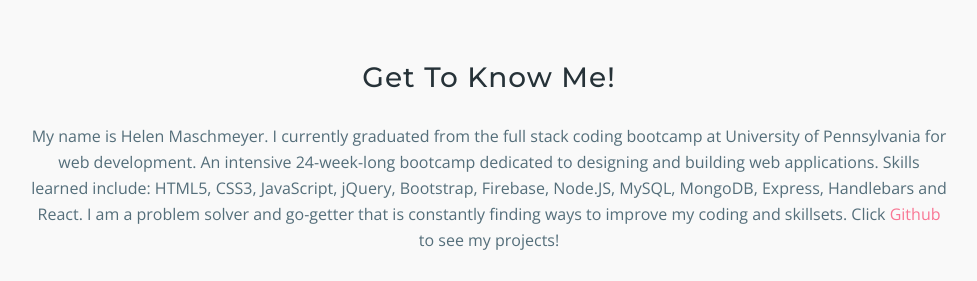
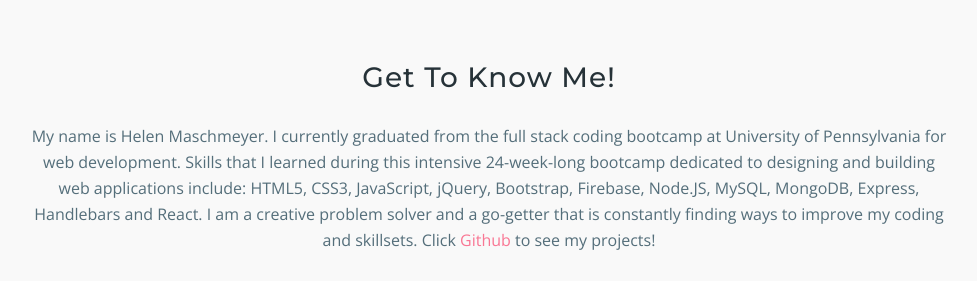
Before and after one commit to helenmasch/helens-portfolio2020, a plain HTML site: page index.html in a window 1280 px wide. Shown: the part 1540-1821 px from the top of the page, without its empty margins (151-1128 px from the left). Drawn offline with nearby package versions, Linux system fonts and the light colour scheme; files whose address does not match are found by name.

Commit message:
updating about me section with content

```diff
--- a/index.html
+++ b/index.html
@@ -197,7 +197,7 @@
           <div class="col-10">
             <div class="cta-trial text-center">
               <h3>Get To Know Me!</h3>
-              <p>My name is Helen Maschmeyer. I currently graduated from the full stack coding bootcamp at University of Pennsylvania for web development. An intensive 24-week-long bootcamp dedicated to designing and building web applications. Skills learned include: HTML5, CSS3, JavaScript, jQuery, Bootstrap, Firebase, Node.JS, MySQL, MongoDB, Express, Handlebars and React. I am a problem solver and go-getter that is constantly finding ways to improve my coding and skillsets. Click <a href="https://github.com/helenmasch" target="_blank">Github</a> to see my projects!</p>
+              <p>My name is Helen Maschmeyer. I currently graduated from the full stack coding bootcamp at University of Pennsylvania for web development. Skills that I learned during this intensive 24-week-long bootcamp dedicated to designing and building web applications include: HTML5, CSS3, JavaScript, jQuery, Bootstrap, Firebase, Node.JS, MySQL, MongoDB, Express, Handlebars and React. I am a creative problem solver and a go-getter that is constantly finding ways to improve my coding and skillsets. Click <a href="https://github.com/helenmasch" target="_blank">Github</a> to see my projects!</p>
               <img src="img/helen-github-new.png" alt="Helen" class="img-fluid">
               <p>My previous education includes a degree in the Bachelor of Arts in Communication and Media Studies from Cabrini University. I have worked for over 10 years in diverse departments within the fashion industry. In addition, my skill sets includes working within the travel industry as a marketing associate and working in the automotive industry at one of the top sustainability companies in the world.</p>
               <a href="img/Helen Maschmeyer Resume 2020_12:3:20.pdf" target="_blank" class="btn btn-common btn-effect">Download My CV</a>
```
